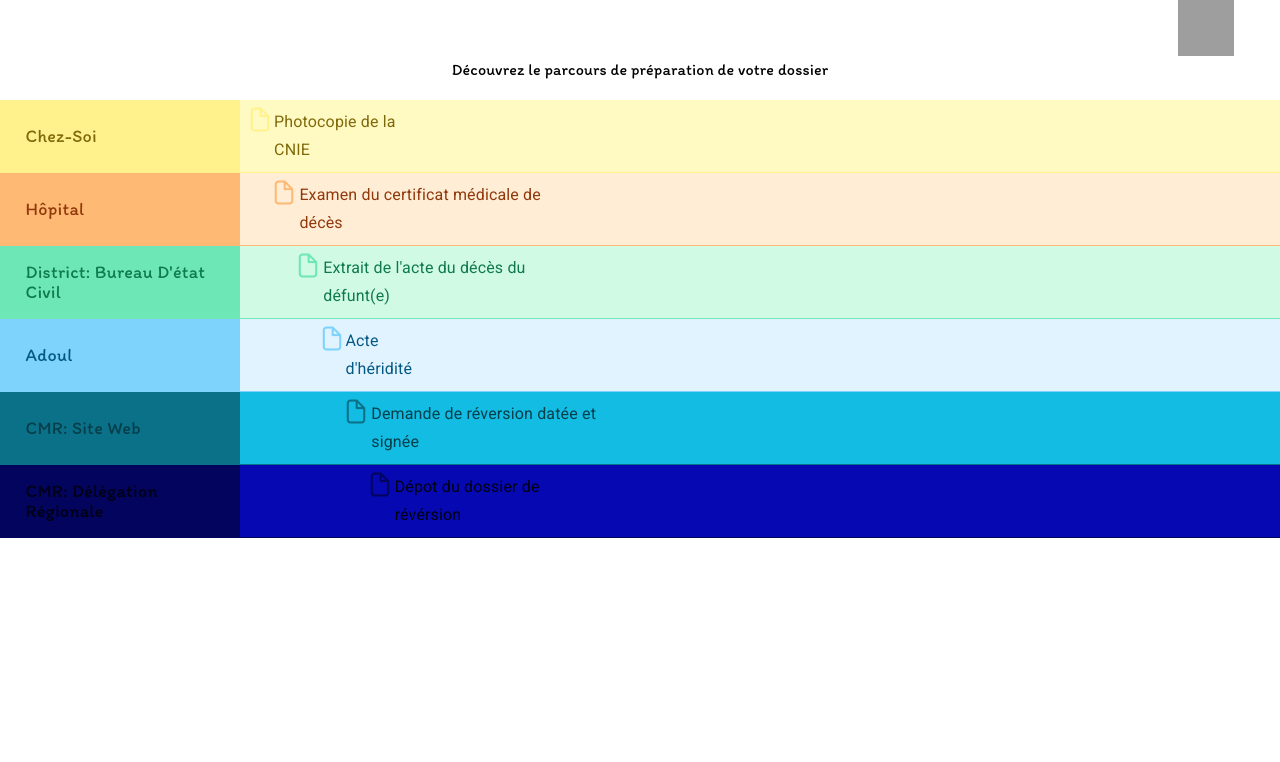
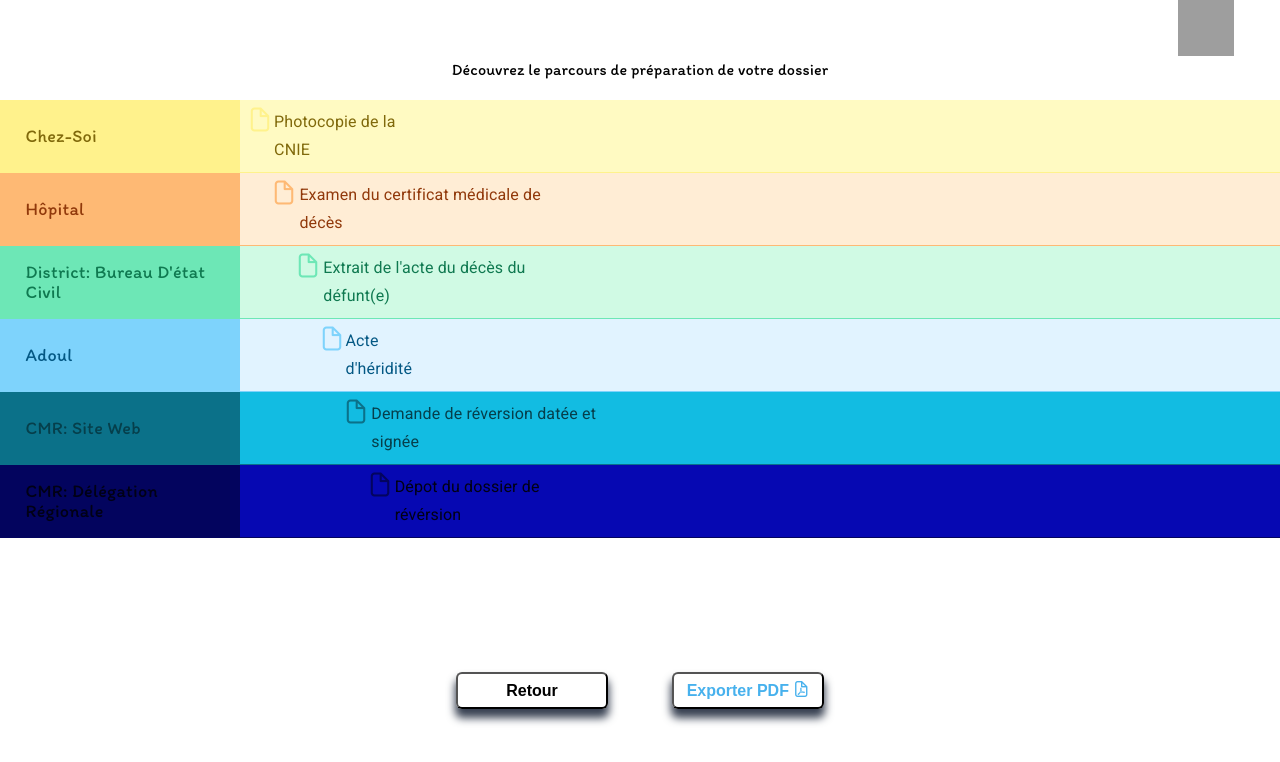
Before and after one commit to ouahlineomaima/cmr-frontend, an Angular app: page /parcours in a window 1280 px wide. Shown: the top 762 px of the page. Built offline with nearby package versions, Linux system fonts and the light colour scheme; grey boxes are pictures that could not be loaded; what @angular/material-moment-adapter would draw is missing.

Commit message:
Adding buttons

```diff
--- a/src/app/pages/parcours/parcours.component.css
+++ b/src/app/pages/parcours/parcours.component.css
@@ -1,9 +1,10 @@
 @import url('https://fonts.googleapis.com/css2?family=Itim&display=swap');
 @import url('https://fonts.googleapis.com/css2?family=Inter:wght@100;200;300;400;500;600;700;800;900&family=Itim&display=swap');
+@import "primeicons/primeicons.css";
 
-.main-container{
+.main-container {
   width: 100%;
-  height: 100%;
+  height: auto;
   display: flex;
   flex-direction: column;
 }
@@ -15,18 +16,19 @@
   height: 3.5rem;
   margin-left: 80%;
 }
+
 @media screen and (min-width: 400px) {
   .header {
     margin-left: 92%;
   }
 }
 
-.header img{
+.header img {
   width: 100%;
   height: 100%;
 }
 
-h3{
+h3 {
   display: flex;
   justify-content: center;
   align-items: center;
@@ -34,9 +36,37 @@ h3{
   font-family: Itim;
 }
 
-.layers{
+.layers {
   display: flex;
   flex-direction: column;
   width: 100%;
   height: 80%;
 }
+
+.btns {
+  display: flex;
+  flex-direction: row;
+  justify-content: center;
+  align-content: center;
+  margin-top: 8%;
+}
+
+.btn {
+  margin: 2rem;
+  height: 2.3rem;
+  width: 9.5rem;
+  background-color: transparent;
+  border-radius: 6px;
+  box-shadow: 0px 8px 8px 1px rgba(56, 65, 82, 1);
+  text-align: center;
+  /* font-family: Inter; */
+  font-size: 16px;
+  font-style: normal;
+  font-weight: 700;
+  line-height: normal;
+  color: #47B1ED;
+}
+
+.btn:first-child{
+  color: black;
+}
--- a/src/app/pages/parcours/parcours.component.html
+++ b/src/app/pages/parcours/parcours.component.html
@@ -10,4 +10,12 @@
     </div>
   </div>
 
+
+
 </section>
+<div class="btns">
+  <button class="btn"> Retour</button>
+  <button class="btn"> Exporter PDF
+    <i class="pi pi-file-pdf" style="color: #47B1ED"></i>
+  </button>
+</div>
```
